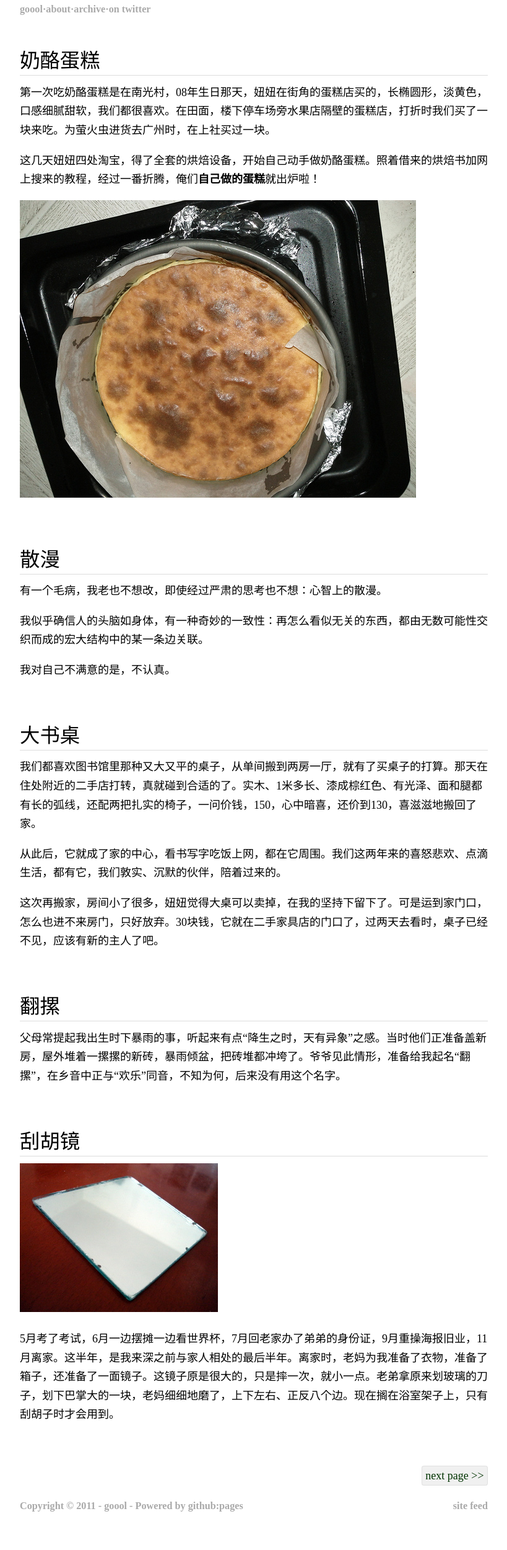
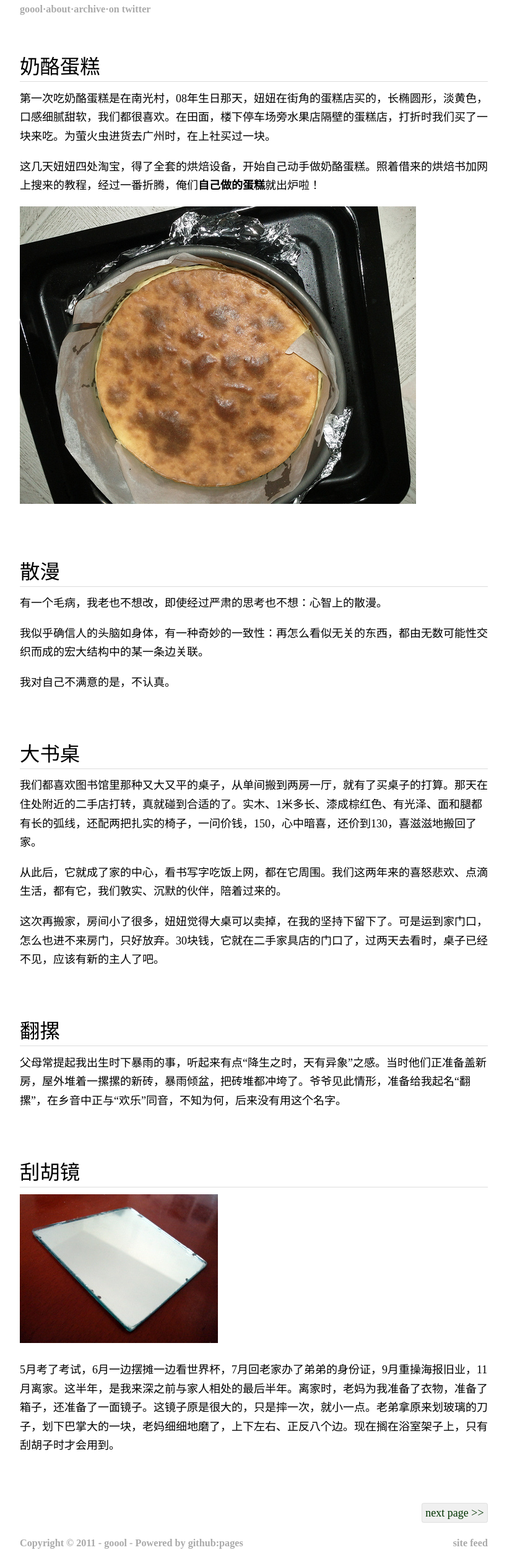
Before and after one commit to goool/goool.github.com, a Jekyll site: the page built from index.html, in a window 1280 px wide. Shown: the whole page at 62% size, without its empty margins (230-1049 px from the left). Built offline with Jekyll 4.4.1, drawn with Linux system fonts in a browser that asks for light colours; the list of posts is cut into pages by our own code; before the commit the page ends 2441 px from its top, so only the background shows below that.

Commit message:
再加一点

```diff
--- a/css/screen.css
+++ b/css/screen.css
@@ -37,7 +37,7 @@ h1 {
     line-height: 1.3em;
     margin-top: 0;
     padding-top: 0.3em;
-    padding-bottom: 50px;
+    padding-bottom: 60px;
 }
 .menubar a {
     color: #aaaaaa;
@@ -51,7 +51,7 @@ h1 {
     font-weight: bold;
     line-height: 1.3em;
     margin-bottom: 0;
-    padding-bottom: 0.3em;*/
+    padding-bottom: 0.3em;
 }
 #footer a {
     color: #aaaaaa;
@@ -88,7 +88,7 @@ h1 {
 .nextPage {
     float: right;
 }
-.article { padding-bottom: 50px; }
+.article { padding-bottom: 60px; }
 .title a {
     color: black;
     text-decoration: none;
```
